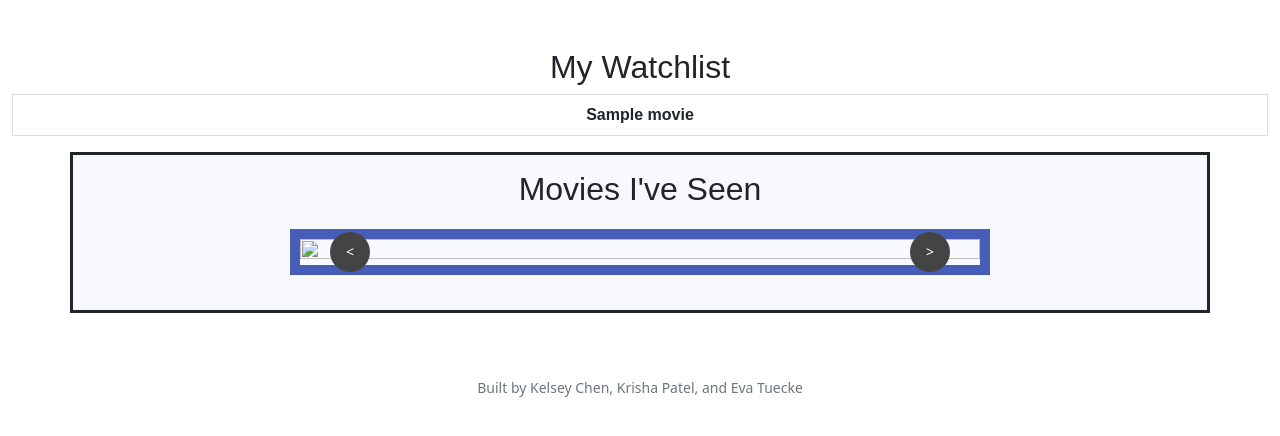
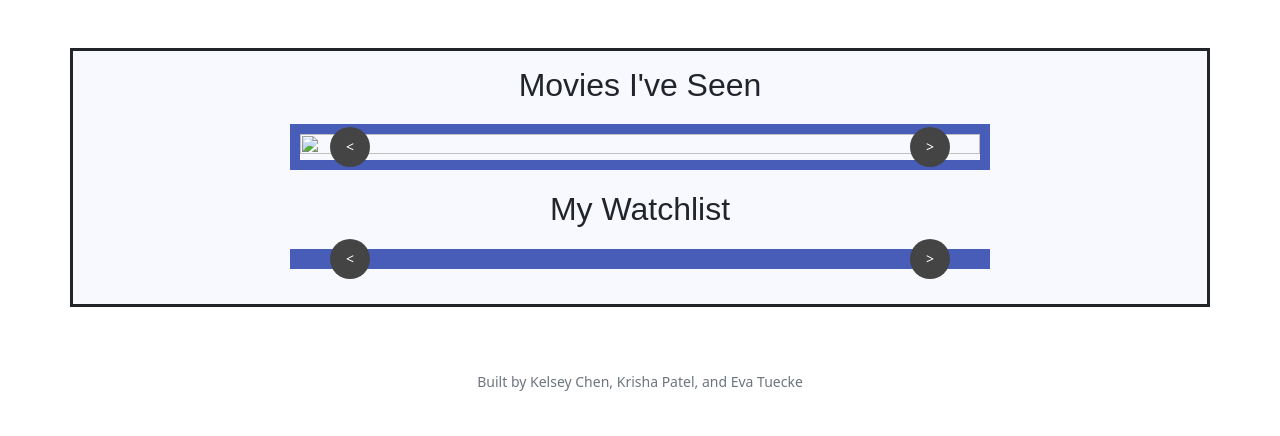
Before and after one commit to etuecke/cs50finalproject, a Flask app: template templates/index.html in a window 1280 px wide. Shown: the part 66-502 px from the top of the page. Run offline with Flask 2, Linux system fonts and the light colour scheme; the template is opened without the code that fills it: most values are stand-ins (such as "Sample title", 1, 10 or a date in 2020); lists and menus that the app fills with data are empty; some libraries are stand-ins or nearby versions.

Commit message:
implement homepage

```diff
--- a/app.py
+++ b/app.py
@@ -36,7 +36,6 @@ def after_request(response):
     return response
 
 
-#TODO: implement homepage
 @app.route("/")
 @login_required
 def index():
@@ -45,24 +44,27 @@ def index():
     # get movies I've watched
     query1 = "SELECT movie_title FROM homepageMovies WHERE type =? AND user_id =?"
     haveWatched = db.execute(query1, "haveWatched", session["user_id"]) # list of dicts that store movie_title
-    details1 = [] # list of dicts that store directors, stars, rating, year of each movie
-    for i in range(len(haveWatched)):
-        id = db.execute("SELECT id FROM movies WHERE title = ?", haveWatched[i]['movie_title'])[0]['id']
-        details1.append(get_details(id))
-        url = get_poster_url(haveWatched[i]['movie_title'])
-        details1[i]['url'] = url
-    print(haveWatched)
+    details1 = [] # list of dicts that store directors, stars, rating, year of each movie for movies I've watched
+
+    if len(haveWatched) != 0:
+        for i in range(len(haveWatched)):
+            id = db.execute("SELECT id FROM movies WHERE title = ?", haveWatched[i]['movie_title'])[0]['id']
+            details1.append(get_details(id))
+            url = get_poster_url(haveWatched[i]['movie_title'])
+            details1[i]['url'] = url
 
     # get movies to watch
     query2 = "SELECT movie_title FROM homepageMovies WHERE type =? AND user_id =?"
-    toWatch = db.execute(query2, "toWatch", session["user_id"])
-    details2 = []
-    for movie in toWatch:
-        id = db.execute("SELECT id FROM movies WHERE title = ?", movie['movie_title'])[0]['id']
-        details2.append(get_details(id))
-    # print(toWatch)
+    toWatch = db.execute(query2, "toWatch", session["user_id"]) # list of dicts that store movie_title
+    details2 = [] # list of dicts that store directors, stars, rating, year of each movie for movies on My Watchlist
+    if len(toWatch) != 0:
+        for i in range(len(toWatch)):
+            id = db.execute("SELECT id FROM movies WHERE title = ?", movie['movie_title'])[0]['id']
+            details2.append(get_details(id))
+            url = get_poster_url(toWatch[i]['movie_title'])
+            details2[i]['url'] = url
 
-    return render_template("index.html", haveWatched = haveWatched, toWatch = toWatch, details1 = details1)
+    return render_template("index.html", haveWatched = haveWatched, toWatch = toWatch, details1 = details1, details2 = details2)
 
 
 @app.route("/login", methods=["GET", "POST"])
--- a/templates/index.html
+++ b/templates/index.html
@@ -8,22 +8,13 @@
     <form action="/index" method="post">
         <!--Show movies I've seen and recommended movies-->
         <div class="mb-3">
-            <h2>My Watchlist</h2>
-            <table class = "table">
-                <tr>
-                    {% for movie in toWatch %}
-                        <th>{{ movie.movie_title }} </th>
-                    {% endfor %}
-                </tr>
-            </table>
-
             <div class="container">
                 <h2>Movies I've Seen</h2>
                 <div class="slider">
                     <!--slider items-->
                     <div class="slider-items">
                         <!-- <div class="item-active">
-                            <img src="{{details1[0].url}}" width="100%" height="100%">
+                            <img src="https://upload.wikimedia.org/wikipedia/commons/d/dc/Grumpy_Cat_%2814556024763%29_%28cropped%29.jpg" width="100%" height="100%">
                         </div> -->
                         {% for detail in details1 %}
                         <div class="item">
@@ -35,6 +26,25 @@
                     <div class="left-slide">&lt;</div>
                     <div class="right-slide">></div>
                 </div>
+
+                <h2>My Watchlist</h2>
+                <div class="slider">
+                    <!--slider items-->
+                    <div class="slider-items">
+                        <!-- <div class="item-active">
+                            <img src="https://upload.wikimedia.org/wikipedia/commons/d/dc/Grumpy_Cat_%2814556024763%29_%28cropped%29.jpg" width="100%" height="100%">
+                        </div> -->
+                        {% for detail in details2 %}
+                        <div class="item">
+                            <img src="{{details2[loop.index0].url}}" width="100%" height="100%">
+                        </div>
+                        {% endfor %}
+                    </div>
+                    <!--slider controls-->
+                    <div class="left-slide">&lt;</div>
+                    <div class="right-slide">></div>
+                </div>
+                </div>
             </div>
 
             <script>
@@ -44,7 +54,7 @@
                 var numSlides=slides.length;
                 var index=0;
 
-                slides[index].classList.add("active")
+                slides[0].classList.add("active")
 
                 nextSlide.onclick=function() {
                     next("next");
```
